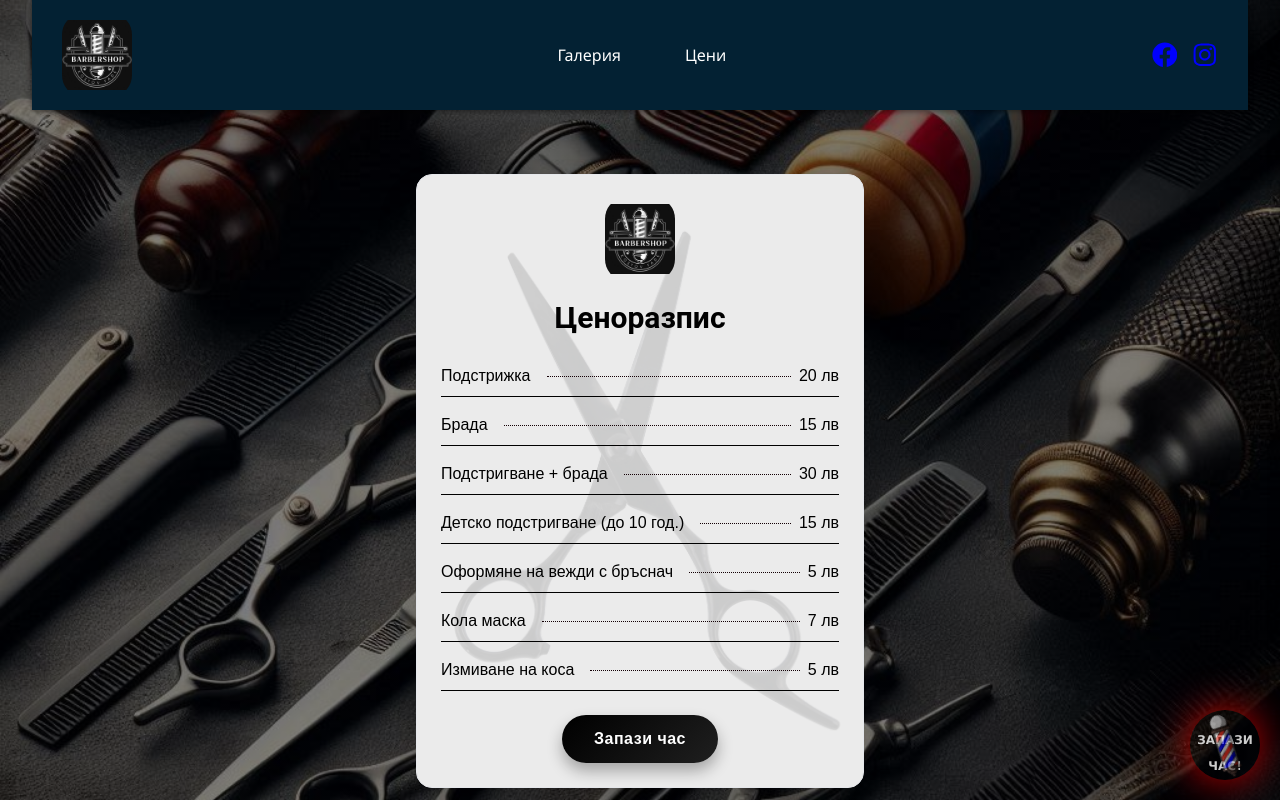
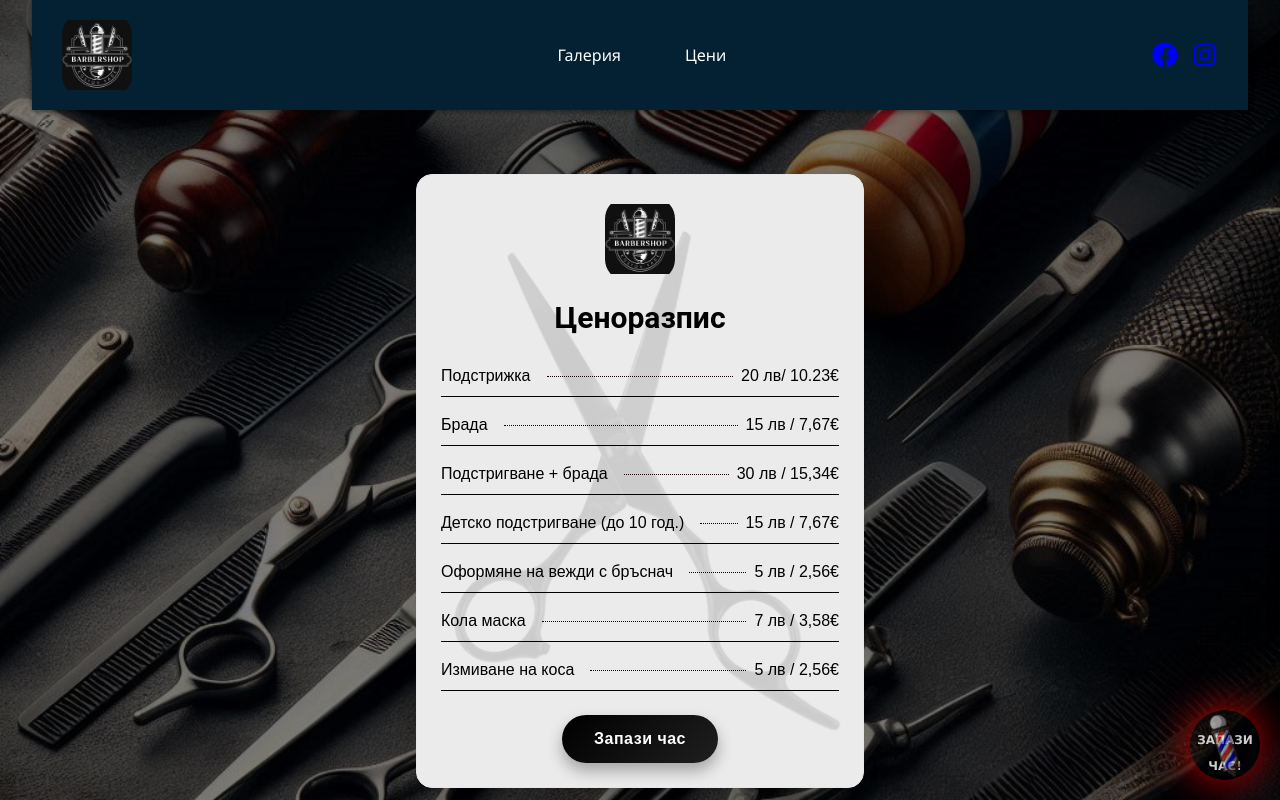
Before and after one commit to ismetdailov/Barbershop-Kostov-Fade, a Next.js app: page /Prices in a window 1280 px wide. Built offline with nearby package versions, Linux system fonts and the light colour scheme.

Commit message:
add prices in euro

```diff
--- a/src/app/Prices/page.jsx
+++ b/src/app/Prices/page.jsx
@@ -5,13 +5,13 @@ import Header from "../Header"; // Assuming you have a Header component
 
 const Prices = () => {
   const prices = [
-    { service: "Подстрижка", price: "20 лв" },
-    { service: "Брада", price: "15 лв" },
-    { service: "Подстригване + брада", price: "30 лв" },
-    { service: "Детско подстригване (до 10 год.)", price: "15 лв" },
-    { service: "Оформяне на вежди с бръснач", price: "5 лв" },
-    { service: "Кола маска", price: "7 лв" },
-    { service: "Измиване на коса", price: "5 лв" },
+    { service: "Подстрижка", price: "20 лв/ 10.23€ " },
+    { service: "Брада", price: "15 лв / 7,67€" },
+    { service: "Подстригване + брада", price: "30 лв / 15,34€" },
+    { service: "Детско подстригване (до 10 год.)", price: "15 лв / 7,67€" },
+    { service: "Оформяне на вежди с бръснач", price: "5 лв / 2,56€" },
+    { service: "Кола маска", price: "7 лв / 3,58€" },
+    { service: "Измиване на коса", price: "5 лв / 2,56€" },
   ];
 
   return (
```
